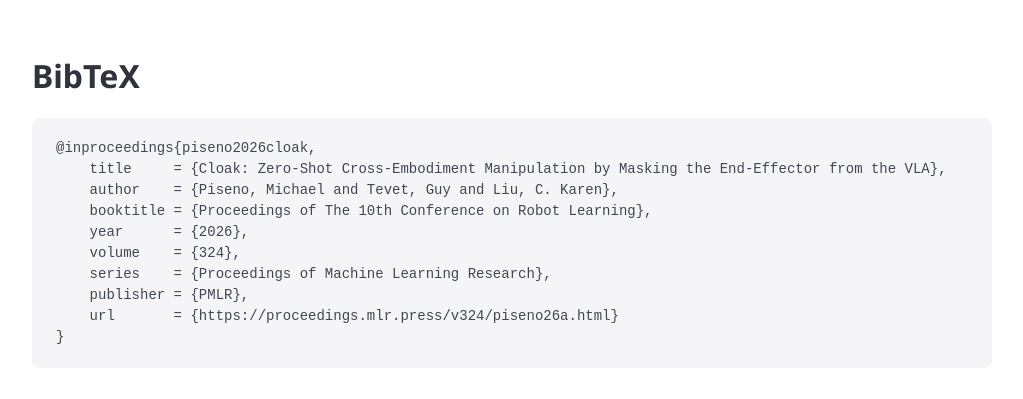
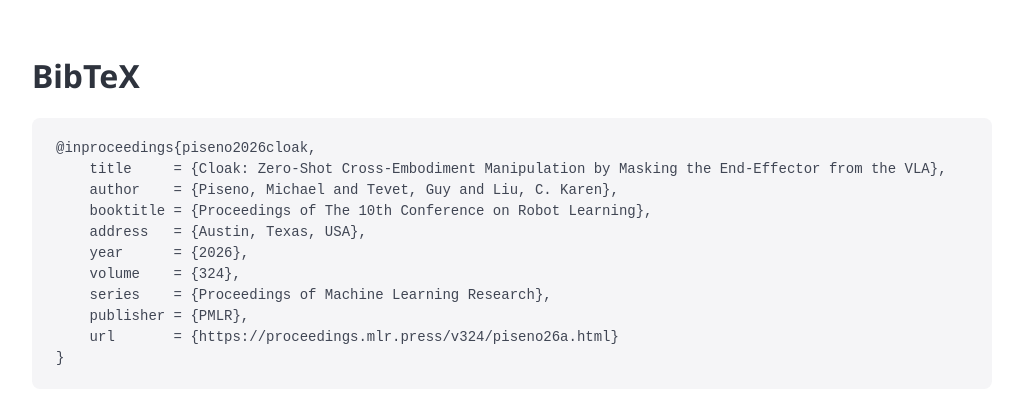
Before and after one commit to Stanford-TML/cloak, a plain HTML site: page docs/index.html in a window 1280 px wide. Shown: the part 5354-5753 px from the top of the page, without its empty margins (128-1151 px from the left). Drawn offline with nearby package versions, Linux system fonts and the light colour scheme; some icons are missing; a web font is replaced by a local one.

Commit message:
Add conference location to the BibTeX
Co-Authored-By: Claude Opus 5.5 <noreply@anthropic.com>

```diff
--- a/docs/index.html
+++ b/docs/index.html
@@ -466,6 +466,7 @@
     title     = {Cloak: Zero-Shot Cross-Embodiment Manipulation by Masking the End-Effector from the VLA},
     author    = {Piseno, Michael and Tevet, Guy and Liu, C. Karen},
     booktitle = {Proceedings of The 10th Conference on Robot Learning},
+    address   = {Austin, Texas, USA},
     year      = {2026},
     volume    = {324},
     series    = {Proceedings of Machine Learning Research},
```
